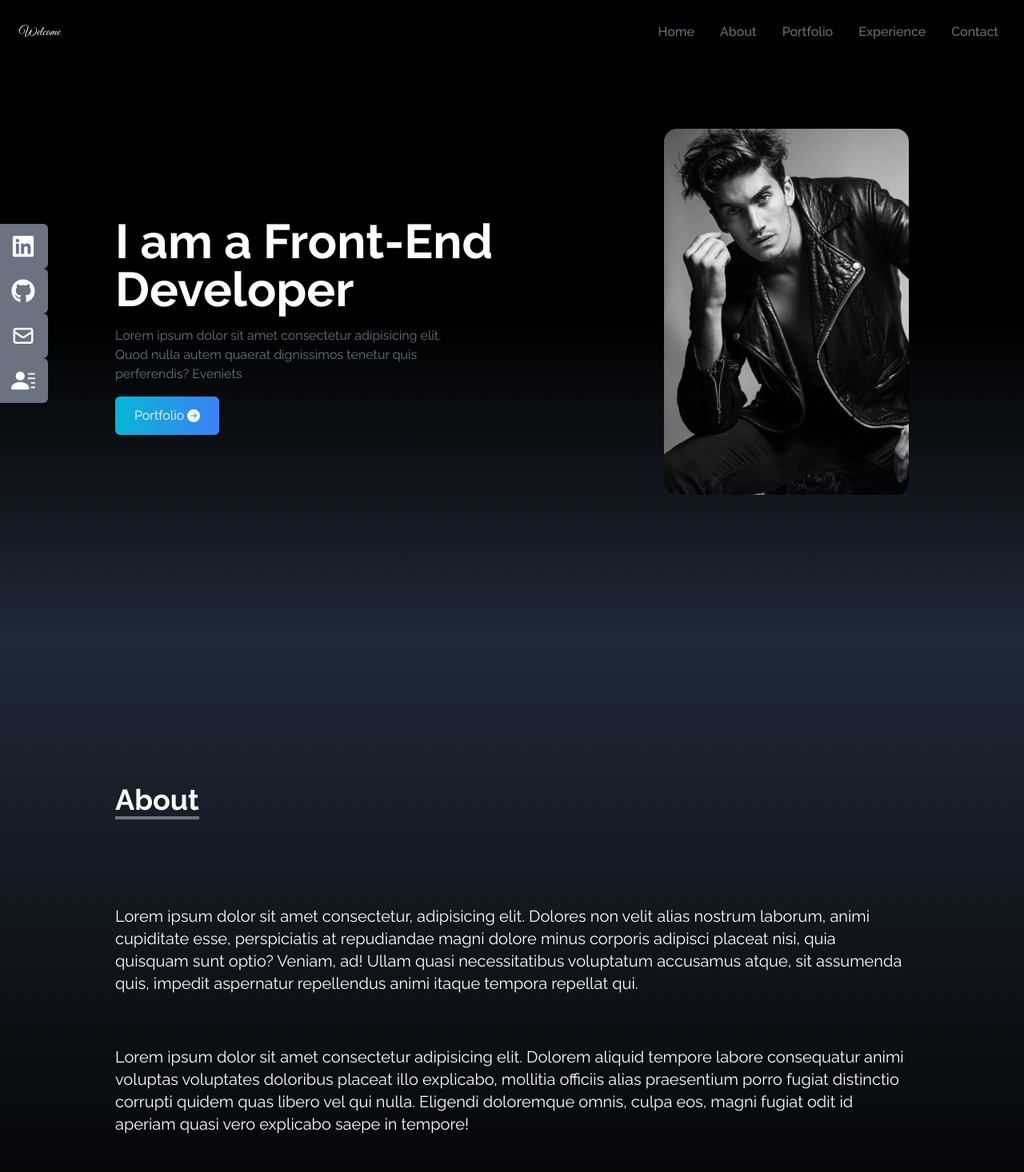
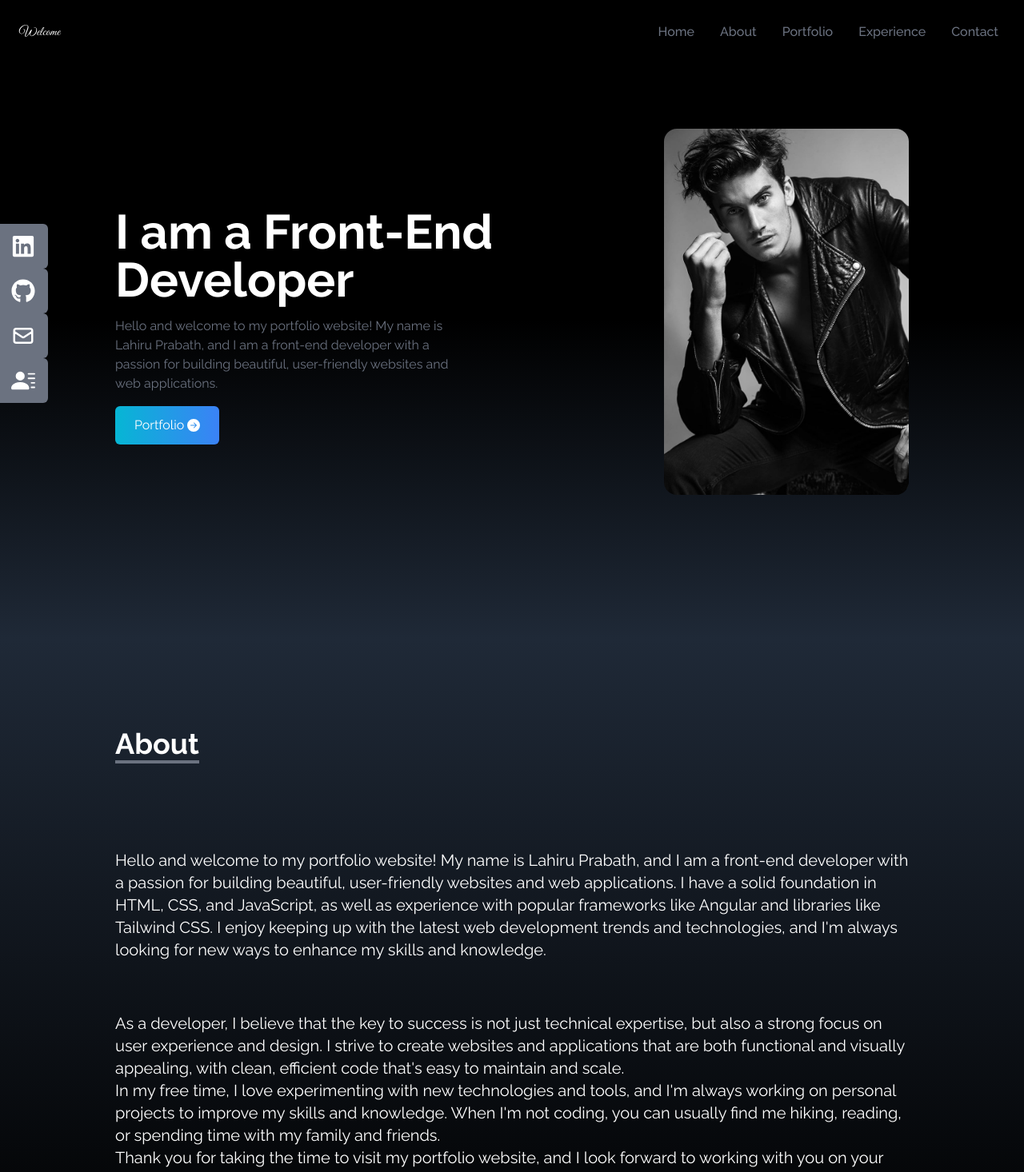
Before and after one commit to lahiruprabathft/my-portfolio, a React (Create React App) app: page / in a window 1280 px wide. Shown: the top 1466 px of the page at 80% size. Built offline with nearby package versions, Linux system fonts and the light colour scheme.

Commit message:
updated abouts section

```diff
--- a/src/components/Abouts.jsx
+++ b/src/components/Abouts.jsx
@@ -10,11 +10,17 @@ const Abouts = () => {
         </div>
 
             <p className='text-xl mt-20 '>
-            Lorem ipsum dolor sit amet consectetur, adipisicing elit. Dolores non velit alias nostrum laborum, animi cupiditate esse, perspiciatis at repudiandae magni dolore minus corporis adipisci placeat nisi, quia quisquam sunt optio? Veniam, ad! Ullam quasi necessitatibus voluptatum accusamus atque, sit assumenda quis, impedit aspernatur repellendus animi itaque tempora repellat qui.
+            Hello and welcome to my portfolio website! My name is Lahiru Prabath, and I am a front-end developer with a passion for building beautiful, user-friendly websites and web applications.
+
+I have a solid foundation in HTML, CSS, and JavaScript, as well as experience with popular frameworks like Angular and libraries like Tailwind CSS. I enjoy keeping up with the latest web development trends and technologies, and I'm always looking for new ways to enhance my skills and knowledge.
             </p>
         <br/>
             <p className='text-xl mt-10'>
-                Lorem ipsum dolor sit amet consectetur adipisicing elit. Dolorem aliquid tempore labore consequatur animi voluptas voluptates doloribus placeat illo explicabo, mollitia officiis alias praesentium porro fugiat distinctio corrupti quidem quas libero vel qui nulla. Eligendi doloremque omnis, culpa eos, magni fugiat odit id aperiam quasi vero explicabo saepe in tempore!
+            As a developer, I believe that the key to success is not just technical expertise, but also a strong focus on user experience and design. I strive to create websites and applications that are both functional and visually appealing, with clean, efficient code that's easy to maintain and scale.
+<br/>
+In my free time, I love experimenting with new technologies and tools, and I'm always working on personal projects to improve my skills and knowledge. When I'm not coding, you can usually find me hiking, reading, or spending time with my family and friends.
+<br/>
+Thank you for taking the time to visit my portfolio website, and I look forward to working with you on your next project!
             </p>
 
     </div>
--- a/src/components/home.jsx
+++ b/src/components/home.jsx
@@ -10,7 +10,7 @@ const home = () => {
       ">
         <div className='flex flex-col justify-center h-full'>
           <h2 className="text-2xl text-center mt-4 sm:text-6xl sm:text-left font-bold text-white">I am a Front-End Developer</h2>
-          <p className='text-gray-500 py-4  max-w-md text-justify sm:text-left' >Lorem ipsum dolor sit amet consectetur adipisicing elit. Quod nulla autem quaerat dignissimos tenetur quis perferendis? Eveniets</p>
+          <p className='text-gray-500 py-4  max-w-md text-justify sm:text-left' > Hello and welcome to my portfolio website! My name is Lahiru Prabath, and I am a front-end developer with a passion for building beautiful, user-friendly websites and web applications.</p>
           <div className="m-0">
             <Link to='Portfolio' smooth duration={500} className=" group text-white w-fit px-6 py-3 my-1 mt-6 flex items-center justify-center m-auto sm:m-0 rounded-md bg-gradient-to-r from-cyan-500 to-blue-500 cursor-pointer ">
               Portfolio
```
